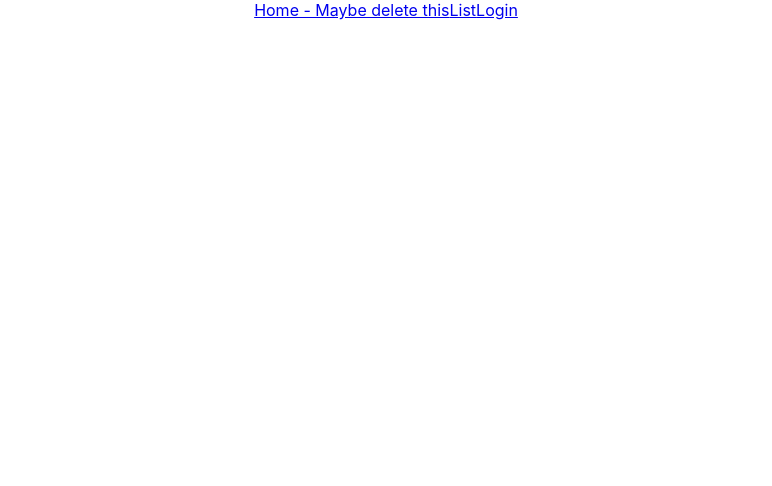
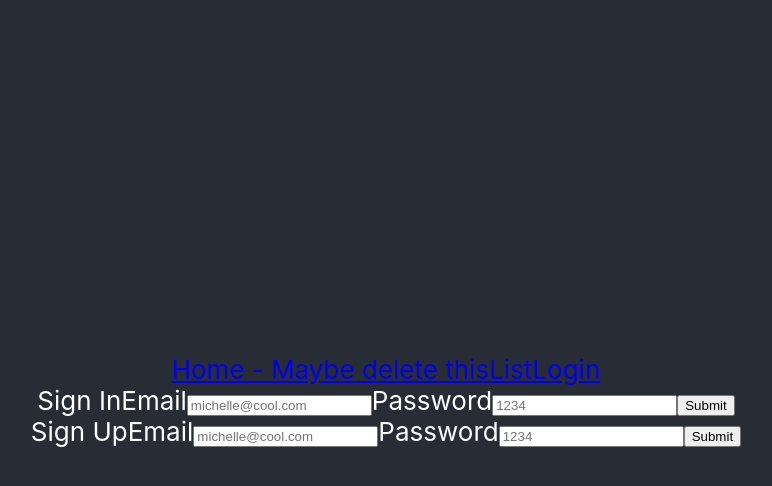
Before and after one commit to michmitz/Lab-12-to-do-fe, a React (Create React App) app: page /login in a window 1280 px wide. Shown: the top 486 px of the page, without its empty margins (254-1026 px from the left). Built offline with nearby package versions, Linux system fonts and the light colour scheme.

Commit message:
Added sign in and sign up with functions

```diff
--- a/src/App.css
+++ b/src/App.css
@@ -1,5 +1,13 @@
 .App {
   text-align: center;
+  background-color: #282c34;
+  min-height: 100vh;
+  display: flex;
+  flex-direction: column;
+  align-items: center;
+  justify-content: center;
+  font-size: calc(10px + 2vmin);
+  color: white;
 }
 
 .App-logo {
@@ -36,3 +44,9 @@
     transform: rotate(360deg);
   }
 }
+
+.login-page {
+  display: flex;
+  flex-direction: column;
+  align-items: center;
+}
--- a/src/AuthPage.js
+++ b/src/AuthPage.js
@@ -1,10 +1,68 @@
 import React, { Component } from 'react'
+import './App.css'
+import { signUp, signIn } from './todos-api.js'
 
 export default class AuthPage extends Component {
+    state = {
+        signInEmail: '',
+        signInPassword: '',
+        signUpEmail: '',
+        signUpPassword: ''
+    }
+
+    handleSignUp = async (e) => {
+        e.preventDefault();
+
+        const user = await signUp({
+            email: this.state.signUpEmail,
+            password: this.state.signUpPassword
+        });
+        console.log('user', user)
+
+        // this.props.handleToken(user.body.token);
+        // this.props.history.push('/list');
+    }
+
+    handleSignIn = async (e) => {
+        e.preventDefault();
+
+        const user = await signIn({
+            email: this.state.signInEmail,
+            password: this.state.signInPassword
+        });
+
+        console.log('user', user)
+        // this.props.handleToken(user.body.token);
+        // this.props.history.push('/list');
+    }
+
     render() {
         return (
-            <div>
-
+            <div className="login-page">
+                <form onSubmit={this.handleSignIn}>
+                    Sign In
+                    <label>
+                        Email
+                        <input onChange={e => this.setState({ signInEmail: e.target.value })} value={this.state.signInEmail} placeholder="michelle@cool.com"/>
+                    </label>
+                    <label>
+                        Password
+                        <input type="password" placeholder="1234" onChange={e => this.setState({ signInPassword: e.target.value })} value={this.state.signInPassword}/>
+                    </label>
+                    <button>Submit</button>
+                </form>
+                <form onSubmit={this.handleSignUp}>
+                    Sign Up
+                    <label>
+                        Email
+                        <input onChange={e => this.setState({ signUpEmail: e.target.value })} value={this.state.signUpEmail} placeholder="michelle@cool.com"/>
+                    </label>
+                    <label>
+                        Password
+                        <input type="password" placeholder="1234" onChange={e => this.setState({ signUpPassword: e.target.value })} value={this.state.signUpPassword}/>
+                    </label>
+                    <button>Submit</button>
+                </form>
             </div>
         )
     }
--- a/src/HomePage.js
+++ b/src/HomePage.js
@@ -1,10 +1,13 @@
-import React, { Component } from 'react'
+import React, { Component } from 'react';
+import { Link } from 'react-router-dom';
+import './App.css';
 
 export default class HomePage extends Component {
     render() {
         return (
             <div>
-
+                Welcome to your ToDo list! Click the link to log in.
+                <Link to='/login'>Login</Link>
             </div>
         )
     }
--- a/src/TodoListPage.js
+++ b/src/TodoListPage.js
@@ -1,4 +1,5 @@
 import React, { Component } from 'react'
+import './App.css'
 
 export default class TodoListPage extends Component {
     render() {
--- a/src/todos-api.js
+++ b/src/todos-api.js
@@ -1,3 +1,19 @@
 import request from 'superagent';
 
 const URL = process.env.REACT_APP_API_URL;
+
+export function signUp(userData) {
+    try {
+        return request.post(`${URL}/auth/signup`, userData)
+    } catch (e) {
+        throw { error: e.message }
+    }
+}
+
+export function signIn(userData) {
+    try {
+        return request.post(`${URL}/auth/signin`, userData)
+    } catch (e) {
+        throw { error: e.message }
+    }
+}
```
Also changed, not shown: 1 other file (tests, documents, lock files or other folders).
